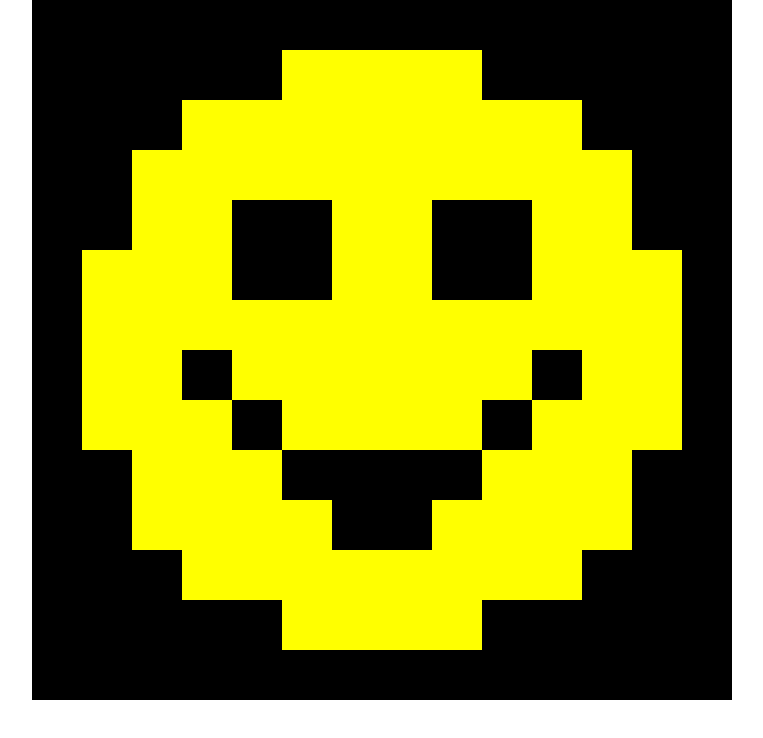
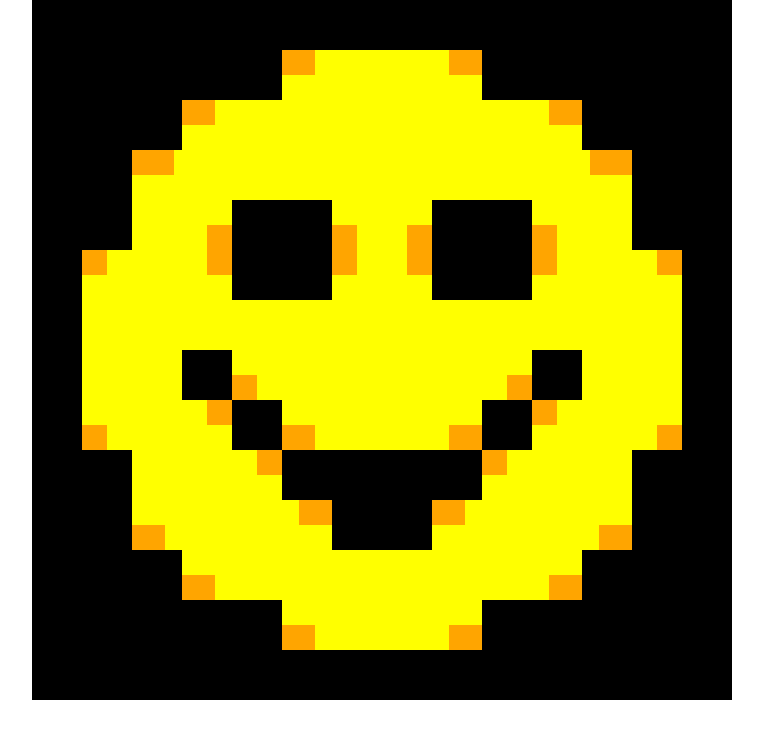
Before and after one commit to GalinaShcherbak84/html-css-12bool, a plain HTML site: page index.html in a window 1280 px wide. Shown: the whole page, without its empty margins (258-1021 px from the left). Drawn offline with Linux system fonts and the light colour scheme.

Commit message:
add color

```diff
--- a/css/style.css
+++ b/css/style.css
@@ -14,3 +14,12 @@
     background-color: yellow;
     height: 50px;
 }
+.middle-height{
+    height: 25px;
+    background-color:orange;
+}
+.middle-height1{
+    height: 25px;
+    background-color:orange;
+    margin-top: 25px;
+}
--- a/index.html
+++ b/index.html
@@ -13,50 +13,125 @@
 <body>
     <div class="container-general">
         <div class="container">
-            <div class="col-4 offset-4"></div>
+            <div class="col-4 offset-4">
+                <div class="container">
+                    <div class="col-2 middle-height"></div>
+                    <div class="col-2 offset-8 middle-height"></div>
+                </div>
+            </div>
         </div>
         <div class="container">
-            <div class="col-8 offset-2"></div>
+            <div class="col-8 offset-2">
+                <div class="container">
+                    <div class="col-1 middle-height"></div>
+                    <div class="col-1 offset-10 middle-height"></div>
+                </div>
+            </div>
         </div>
         <div class="container">
-            <div class="col-10 offset-1"></div>
+            <div class="col-10 offset-1">
+                <div class="col-1 middle-height"></div>
+                <div class="col-1 offset-10 middle-height"></div>
+            </div>
         </div>
         <div class="container">
-            <div class="col-2 offset-1"></div>
-            <div class="col-2 offset-2"></div>
-            <div class="col-2 offset-2"></div>
+            <div class="col-2 offset-1">
+                <div class="container">
+                    <div class="col-3 offset-9 middle-height1"></div>
+                </div>
+            </div>
+            <div class="col-2 offset-2">
+                <div class="container">
+                    <div class="col-3 middle-height1"></div>
+                    <div class="col-3 offset-6 middle-height1"></div>
+                </div>
+            </div>
+            <div class="col-2 offset-2">
+                <div class="col-3 middle-height1"></div>
+            </div>
         </div>
         <div class="container">
-            <div class="col-3 "></div>
-            <div class="col-2 offset-2"></div>
-            <div class="col-3 offset-2"></div>
+            <div class="col-3 ">
+                <div class="container">
+                    <div class="col-2 middle-height"></div>
+                    <div class="col-2 offset-8 middle-height"></div>
+                </div>
+            </div>
+            <div class="col-2 offset-2">
+                <div class="container">
+                    <div class="col-3 middle-height"></div>
+                    <div class="col-3 offset-6 middle-height"></div>
+                </div>
+            </div>
+            <div class="col-3 offset-2">
+                <div class="container">
+                    <div class="col-2 middle-height"></div>
+                    <div class="col-2 offset-8 middle-height"></div>
+                </div>
+            </div>
         </div>
         <div class="container">
             <div class="col-12"></div>
         </div>
         <div class="container">
             <div class="col-2"></div>
-            <div class="col-6 offset-1"></div>
+            <div class="col-6 offset-1">
+                <div class="col-1 middle-height1"></div>
+                <div class="col-1 offset-10 middle-height1"></div>
+            </div>
             <div class="col-2 offset-1"></div>
         </div>
         <div class="container">
-            <div class="col-3"></div>
-            <div class="col-4 offset-1"></div>
-            <div class="col-3 offset-1"></div>
+            <div class="col-3">
+                <div class="container">
+                    <div class="col-2 middle-height1"></div>
+                    <div class="col-2 offset-8 middle-height"></div>
+                </div>
+            </div>
+            <div class="col-4 offset-1">
+                <div class="col-2 middle-height1"></div>
+                <div class="col-2 offset-8 middle-height1"></div>
+            </div>
+            <div class="col-3 offset-1">
+                <div class="container">
+                    <div class="col-2 middle-height"></div>
+                    <div class="col-2 offset-8 middle-height1"></div>
+                </div>
+            </div>
         </div>
         <div class="container">
-            <div class="col-3 offset-1"></div>
-            <div class="col-3 offset-4"></div>
+            <div class="col-3 offset-1">
+                <div class="col-2 offset-10 middle-height"></div>
+            </div>
+            <div class="col-3 offset-4">
+                <div class="col-2 middle-height"></div>
+            </div>
         </div>
         <div class="container">
-            <div class="col-4 offset-1"></div>
-            <div class="col-4 offset-2"></div>
+            <div class="col-4 offset-1">
+                <div class="col-2 middle-height1"></div>
+                <div class="col-2 offset-8 middle-height"></div>
+            </div>
+            <div class="col-4 offset-2">
+                <div class="col-2 middle-height"></div>
+                <div class="col-2 offset-8 middle-height1"></div>
+            </div>
         </div>
         <div class="container">
-            <div class="col-8 offset-2"></div>
+            <div class="col-8 offset-2">
+                <div class="container">
+                    <div class="col-1 middle-height1"></div>
+                    <div class="col-1 offset-10 middle-height1"></div>
+                </div>
+            </div>
         </div>
         <div class="container">
-            <div class="col-4 offset-4"></div>
+            <div class="col-4 offset-4">
+                <div class="container">
+                    <div class="col-2 middle-height1"></div>
+                    <div class="col-2 offset-8 middle-height1"></div>
+                </div>
+            </div>
         </div>
 
     </div>
```
